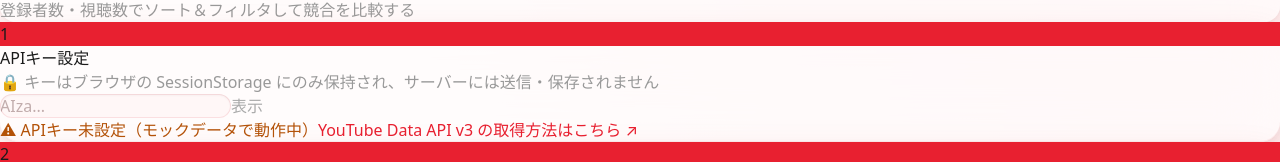
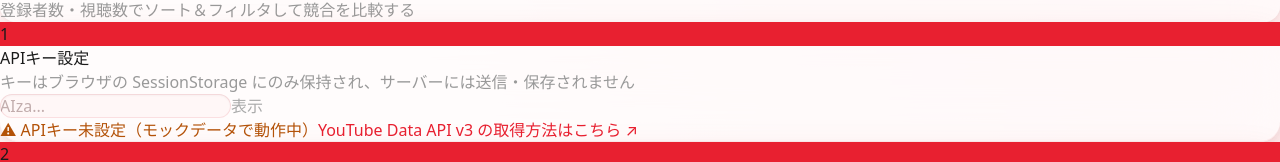
Before and after one commit to yohei-matsui/eaval-youtube-channel-datareserch, a React (Vite) app: page / in a window 1280 px wide. Shown: the part 1634-1796 px from the top of the page. Built offline with nearby package versions, Linux system fonts and the light colour scheme.

Commit message:
APIキー説明文の🔒絵文字を削除

```diff
--- a/src/components/ApiKeyInput.jsx
+++ b/src/components/ApiKeyInput.jsx
@@ -39,7 +39,7 @@ export default function ApiKeyInput({ apiKey, onSave }) {
         <p className="text-sm font-semibold" style={{ color: '#1a1a1a' }}>APIキー設定</p>
       </div>
       <p className="text-xs mb-4 ml-7" style={{ color: '#999' }}>
-        🔒 キーはブラウザの SessionStorage にのみ保持され、サーバーには送信・保存されません
+        キーはブラウザの SessionStorage にのみ保持され、サーバーには送信・保存されません
       </p>
 
       <div className="flex gap-2 items-center">
```
